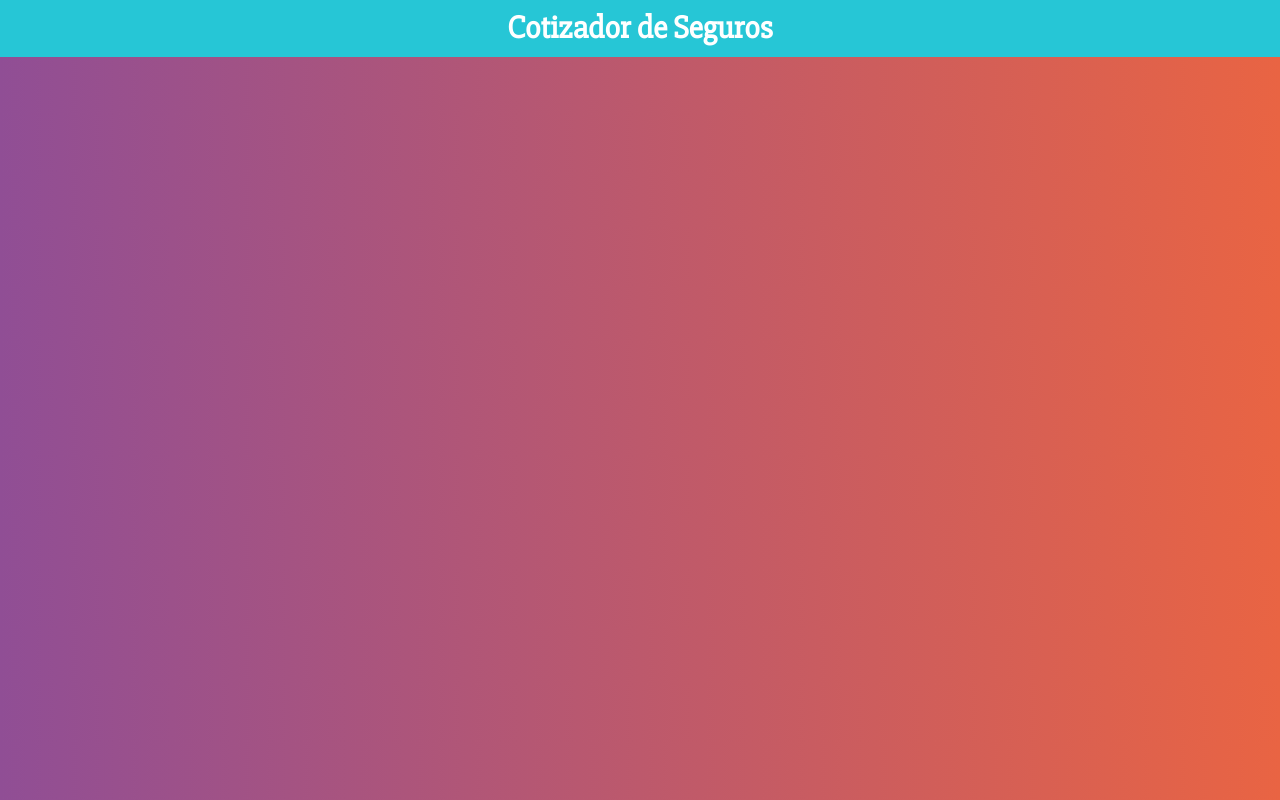
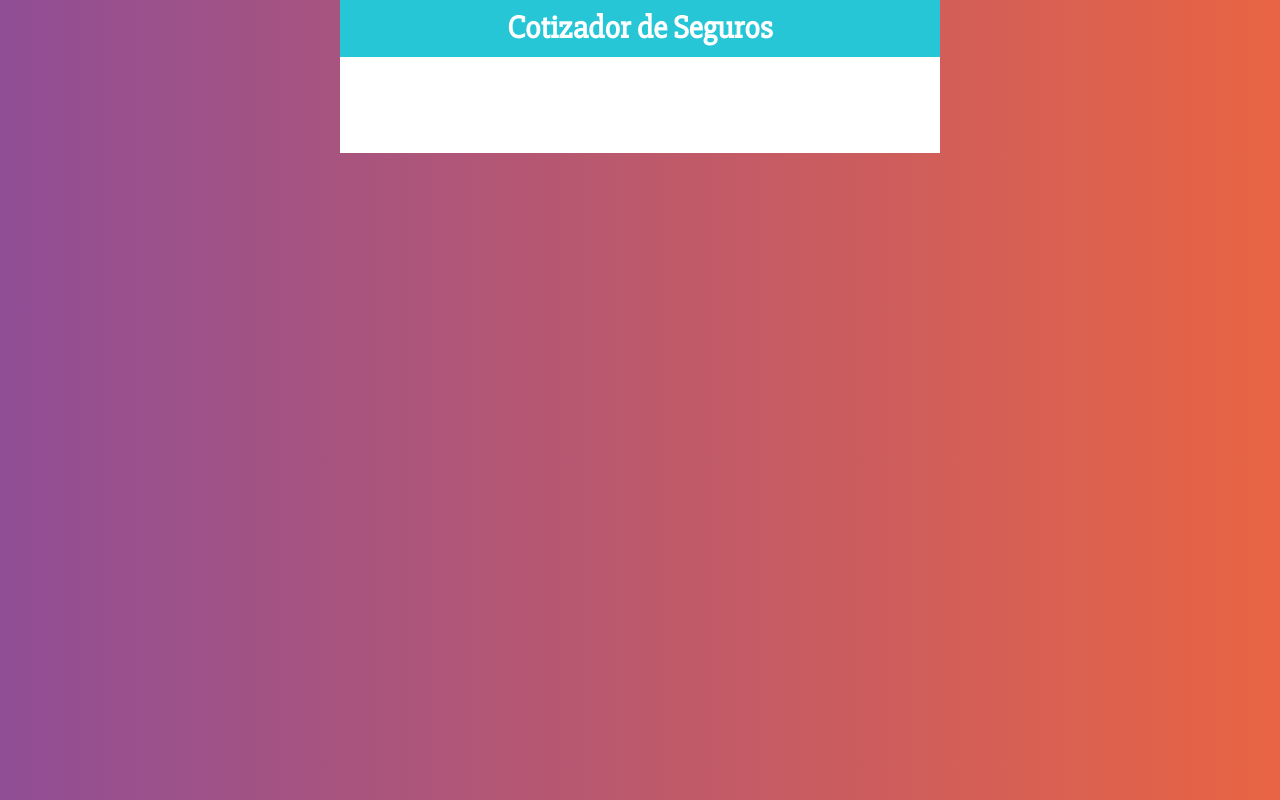
Before and after one commit to jganchozo/cotizador_react, a React (Create React App) app: page / in a window 1280 px wide. Built offline with nearby package versions, Linux system fonts and the light colour scheme.

Commit message:
Styled Components Contenedor

```diff
--- a/src/App.js
+++ b/src/App.js
@@ -1,8 +1,24 @@
 import Header  from "./components/Header";
+import styled from "@emotion/styled";
+
+const Contenedor = styled.div`
+  max-width: 600px;
+  margin: 0 auto;
+`
+
+const ContenedorFormulario = styled.div`
+  background-color: #FFF;
+  padding: 3rem;
+`
 
 function App() {
   return (
-    <Header titulo="Cotizador de Seguros"/>
+    <Contenedor>
+      <Header titulo="Cotizador de Seguros"/>
+      <ContenedorFormulario>
+
+      </ContenedorFormulario>
+    </Contenedor>
   );
 }
 
```
